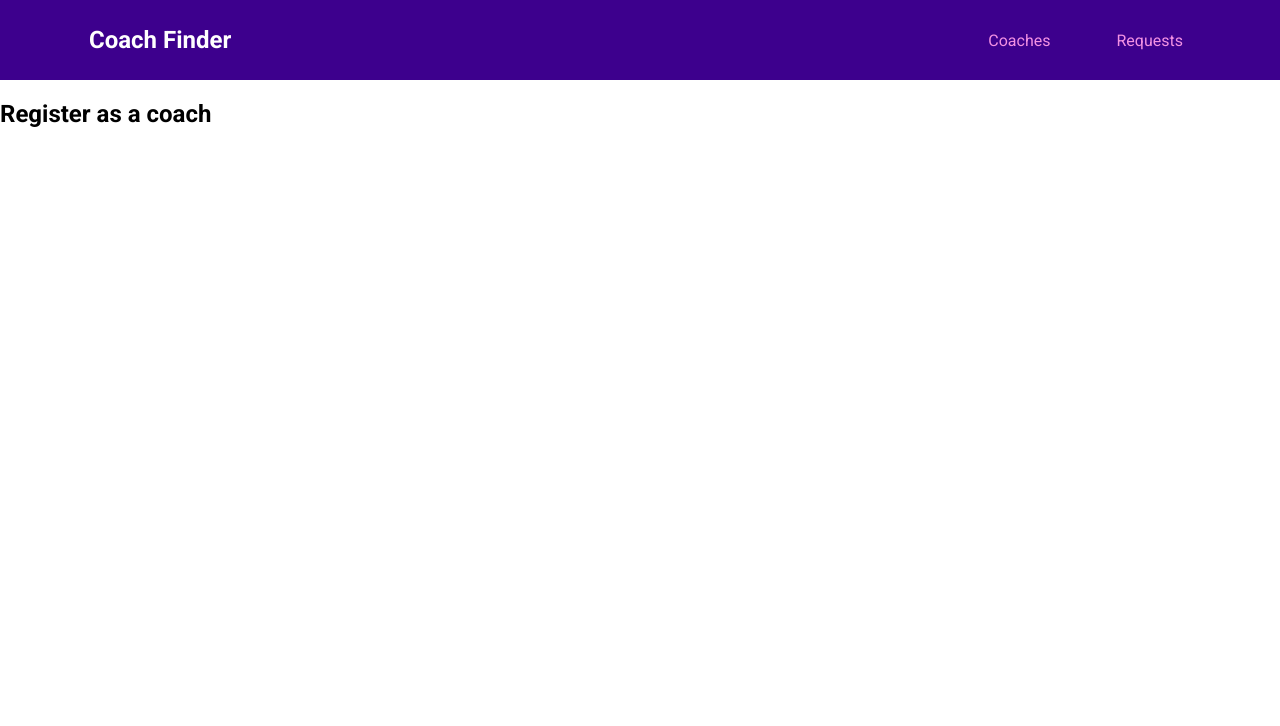
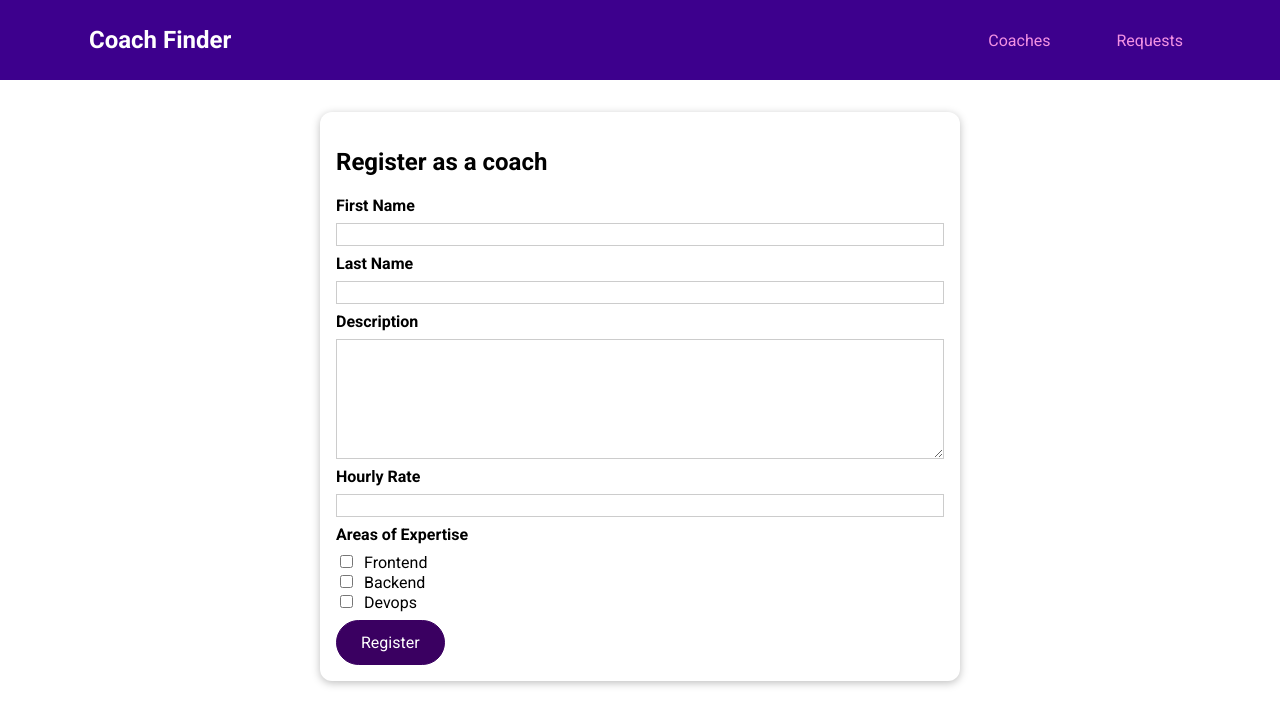
Before and after one commit to ojaswee/coach_finder, a Vue app: page /register in a window 1280 px wide. Shown: the top 726 px of the page. Built offline with nearby package versions, Linux system fonts and the light colour scheme.

Commit message:
coach registration form added

```diff
--- /dev/null
+++ b/src/components/coaches/CoachForm.vue
@@ -0,0 +1,116 @@
+<template>
+	<form id="coach-form" @submit.prevent="submitForm">
+		<div class="form-control">
+			<label for="firstName">First Name</label>
+			<input type="text" id="firstName" v-model.trim="firstName">
+		</div>
+		<div class="form-control">
+			<label for="lastName">Last Name</label>
+			<input type="text" id="lastName" v-model.trim="lastName">
+		</div>
+		<div class="form-control">
+			<label for="description">Description</label>
+			<textarea id="description" rows="6" v-model.trim="description"></textarea>
+		</div>
+		<div class="form-control">
+			<label for="hourlyRate">Hourly Rate</label>
+			<input type="number" id="hourlyRate" v-model.number="hourlyRate">
+		</div>
+		<div class="form-control">
+			<label for="areas">Areas of Expertise</label>
+			<div v-for="area in areas" :key="area">
+				<input type="checkbox" :id="area" v-model="selectedAreas[area]">
+				<label :for="area">{{ area }}</label>
+			</div>
+		</div>
+		<base-button type="submit">Register
+		</base-button>
+	</form>
+</template>
+<script>
+export default {
+	data() {
+		return {
+			firstName: '',
+			lastName: '',
+			description: '',
+			hourlyRate: '',
+			selectedAreas: []
+		};
+	},
+	computed: {
+		areas() {
+			return this.$store.getters['coaches/getCoachAreas'];
+		}
+	},
+	methods: {
+		submitForm() {
+			const formData = {
+				firstName: this.firstName,
+				lastName: this.lastName,
+				description: this.description,
+				rate: this.hourlyRate,
+				areas: this.selectedAreas
+			};
+			console.log(formData);
+		}
+	}
+}
+</script>
+
+<style scoped>
+.form-control {
+	margin: 0.5rem 0;
+}
+
+label {
+	font-weight: bold;
+	display: block;
+	margin-bottom: 0.5rem;
+}
+
+input[type='checkbox']+label {
+	font-weight: normal;
+	display: inline;
+	margin: 0 0 0 0.5rem;
+}
+
+input,
+textarea {
+	display: block;
+	width: 100%;
+	border: 1px solid #ccc;
+	font: inherit;
+}
+
+input:focus,
+textarea:focus {
+	background-color: #f0e6fd;
+	outline: none;
+	border-color: #3d008d;
+}
+
+input[type='checkbox'] {
+	display: inline;
+	width: auto;
+	border: none;
+}
+
+input[type='checkbox']:focus {
+	outline: #3d008d solid 1px;
+}
+
+h3 {
+	margin: 0.5rem 0;
+	font-size: 1rem;
+}
+
+.invalid label {
+	color: red;
+}
+
+.invalid input,
+.invalid textarea {
+	border: 1px solid red;
+}
+</style>
--- a/src/pages/coaches/CoachRegistration.vue
+++ b/src/pages/coaches/CoachRegistration.vue
@@ -1,63 +1,17 @@
 <template>
-	<section>
-		<h2>Register as a coach</h2>
+  <section>
+    <base-card>
+      <h2>Register as a coach</h2>
+      <coach-form></coach-form>
+    </base-card>
+  </section>
+</template>
+<script>
+import CoachForm from '../../components/coaches/CoachForm.vue';
 
-		</section>
-</template>
-
-<style scoped>
-.form-control {
-  margin: 0.5rem 0;
-}
-
-label {
-  font-weight: bold;
-  display: block;
-  margin-bottom: 0.5rem;
-}
-
-input[type='checkbox'] + label {
-  font-weight: normal;
-  display: inline;
-  margin: 0 0 0 0.5rem;
-}
-
-input,
-textarea {
-  display: block;
-  width: 100%;
-  border: 1px solid #ccc;
-  font: inherit;
-}
-
-input:focus,
-textarea:focus {
-  background-color: #f0e6fd;
-  outline: none;
-  border-color: #3d008d;
-}
-
-input[type='checkbox'] {
-  display: inline;
-  width: auto;
-  border: none;
-}
-
-input[type='checkbox']:focus {
-  outline: #3d008d solid 1px;
-}
-
-h3 {
-  margin: 0.5rem 0;
-  font-size: 1rem;
-}
-
-.invalid label {
-  color: red;
-}
-
-.invalid input,
-.invalid textarea {
-  border: 1px solid red;
-}
-</style>
+export default {
+  components: {
+    CoachForm
+  }
+};
+</script>
```
